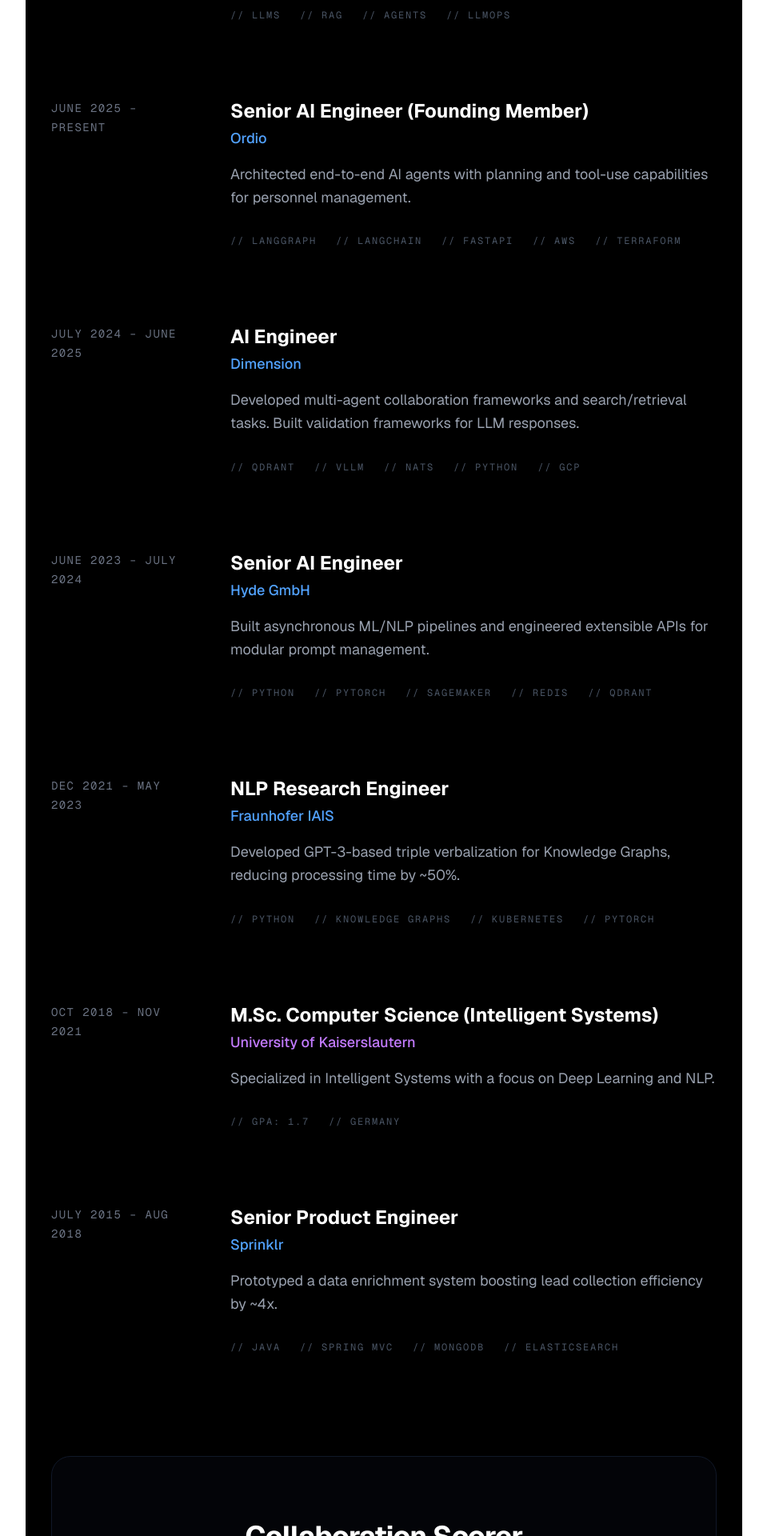
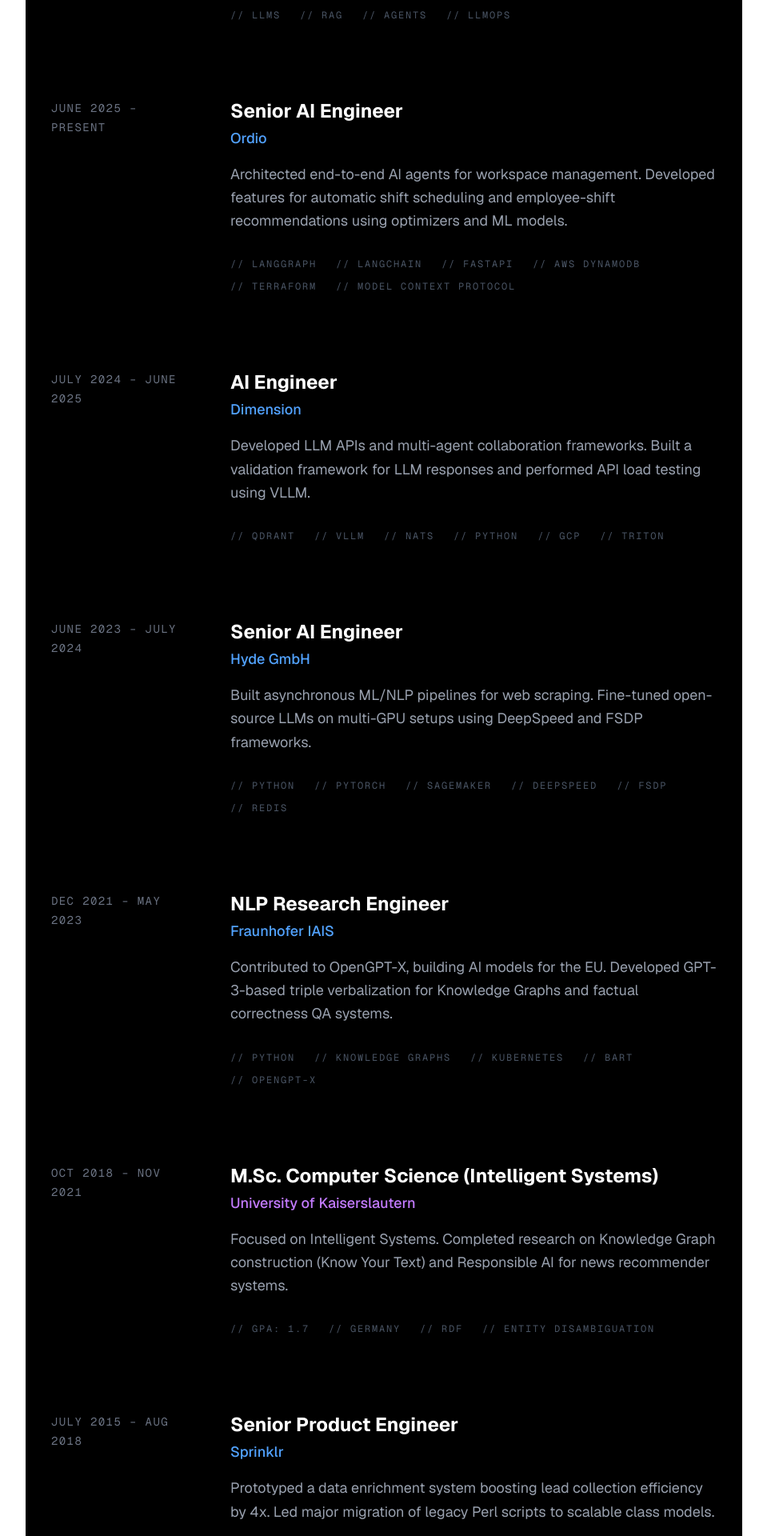
Before and after one commit to pramodv1993/portfolio, a Next.js app: page / in a window 1280 px wide. Shown: the part 820-2740 px from the top of the page at 80% size, without its empty margins (160-1119 px from the left). Built offline with nearby package versions, Linux system fonts and the light colour scheme.

Commit message:
chore: page update

```diff
--- a/app/page.tsx
+++ b/app/page.tsx
@@ -25,7 +25,7 @@
         <h1 className="text-7xl font-extrabold mb-4 tracking-tighter">{portfolioData.name}</h1>
         <h2 className="text-3xl text-blue-400 font-medium tracking-tight mb-8">{portfolioData.role}</h2>
         <p className="text-xl text-gray-400 leading-relaxed italic max-w-2xl">
-          "{portfolioData.summary}"
+          {portfolioData.summary}
         </p>
       </section>
 
@@ -72,7 +72,7 @@
               onClick={() => setIsModalOpen(false)}
               className="absolute top-6 right-6 text-gray-500 hover:text-white font-mono"
             >
-              [esc]
+              [X]
             </button>
 
             <h3 className="text-xs uppercase tracking-[0.4em] text-gray-500 font-bold mb-10">Published Research</h3>
--- a/data/experience.ts
+++ b/data/experience.ts
@@ -116,49 +116,49 @@
   {
     type: "work",
     company: "Ordio",
-    role: "Senior AI Engineer (Founding Member)",
+    role: "Senior AI Engineer",
     period: "June 2025 – Present",
-    description: "Architected end-to-end AI agents with planning and tool-use capabilities for personnel management.",
-    tech: ["LangGraph", "LangChain", "FastAPI", "AWS", "Terraform"]
+    description: "Architected end-to-end AI agents for workspace management. Developed features for automatic shift scheduling and employee-shift recommendations using optimizers and ML models.",
+    tech: ["LangGraph", "LangChain", "FastAPI", "AWS DynamoDB", "Terraform", "Model Context Protocol"]
   },
   {
     type: "work",
     company: "Dimension",
     role: "AI Engineer",
     period: "July 2024 – June 2025",
-    description: "Developed multi-agent collaboration frameworks and search/retrieval tasks. Built validation frameworks for LLM responses.",
-    tech: ["Qdrant", "VLLM", "NATS", "Python", "GCP"]
+    description: "Developed LLM APIs and multi-agent collaboration frameworks. Built a validation framework for LLM responses and performed API load testing using VLLM.",
+    tech: ["Qdrant", "VLLM", "NATS", "Python", "GCP", "Triton"]
   },
   {
     type: "work",
     company: "Hyde GmbH",
     role: "Senior AI Engineer",
     period: "June 2023 – July 2024",
-    description: "Built asynchronous ML/NLP pipelines and engineered extensible APIs for modular prompt management.",
-    tech: ["Python", "PyTorch", "SageMaker", "Redis", "Qdrant"]
+    description: "Built asynchronous ML/NLP pipelines for web scraping. Fine-tuned open-source LLMs on multi-GPU setups using DeepSpeed and FSDP frameworks.",
+    tech: ["Python", "PyTorch", "SageMaker", "DeepSpeed", "FSDP", "Redis"]
   },
   {
     type: "work",
     company: "Fraunhofer IAIS",
     role: "NLP Research Engineer",
     period: "Dec 2021 – May 2023",
-    description: "Developed GPT-3-based triple verbalization for Knowledge Graphs, reducing processing time by ~50%.",
-    tech: ["Python", "Knowledge Graphs", "Kubernetes", "PyTorch"]
+    description: "Contributed to OpenGPT-X, building AI models for the EU. Developed GPT-3-based triple verbalization for Knowledge Graphs and factual correctness QA systems.",
+    tech: ["Python", "Knowledge Graphs", "Kubernetes", "BART", "OpenGPT-X"]
   },
   {
     type: "edu",
     company: "University of Kaiserslautern",
     role: "M.Sc. Computer Science (Intelligent Systems)",
     period: "Oct 2018 – Nov 2021",
-    description: "Specialized in Intelligent Systems with a focus on Deep Learning and NLP.",
-    tech: ["GPA: 1.7", "Germany"]
+    description: "Focused on Intelligent Systems. Completed research on Knowledge Graph construction (Know Your Text) and Responsible AI for news recommender systems.",
+    tech: ["GPA: 1.7", "Germany", "RDF", "Entity Disambiguation"]
   },
   {
     type: "work",
     company: "Sprinklr",
     role: "Senior Product Engineer",
     period: "July 2015 – Aug 2018",
-    description: "Prototyped a data enrichment system boosting lead collection efficiency by ~4x.",
+    description: "Prototyped a data enrichment system boosting lead collection efficiency by 4x. Led major migration of legacy Perl scripts to scalable class models.",
     tech: ["Java", "Spring MVC", "MongoDB", "ElasticSearch"]
   }
 ];
```
